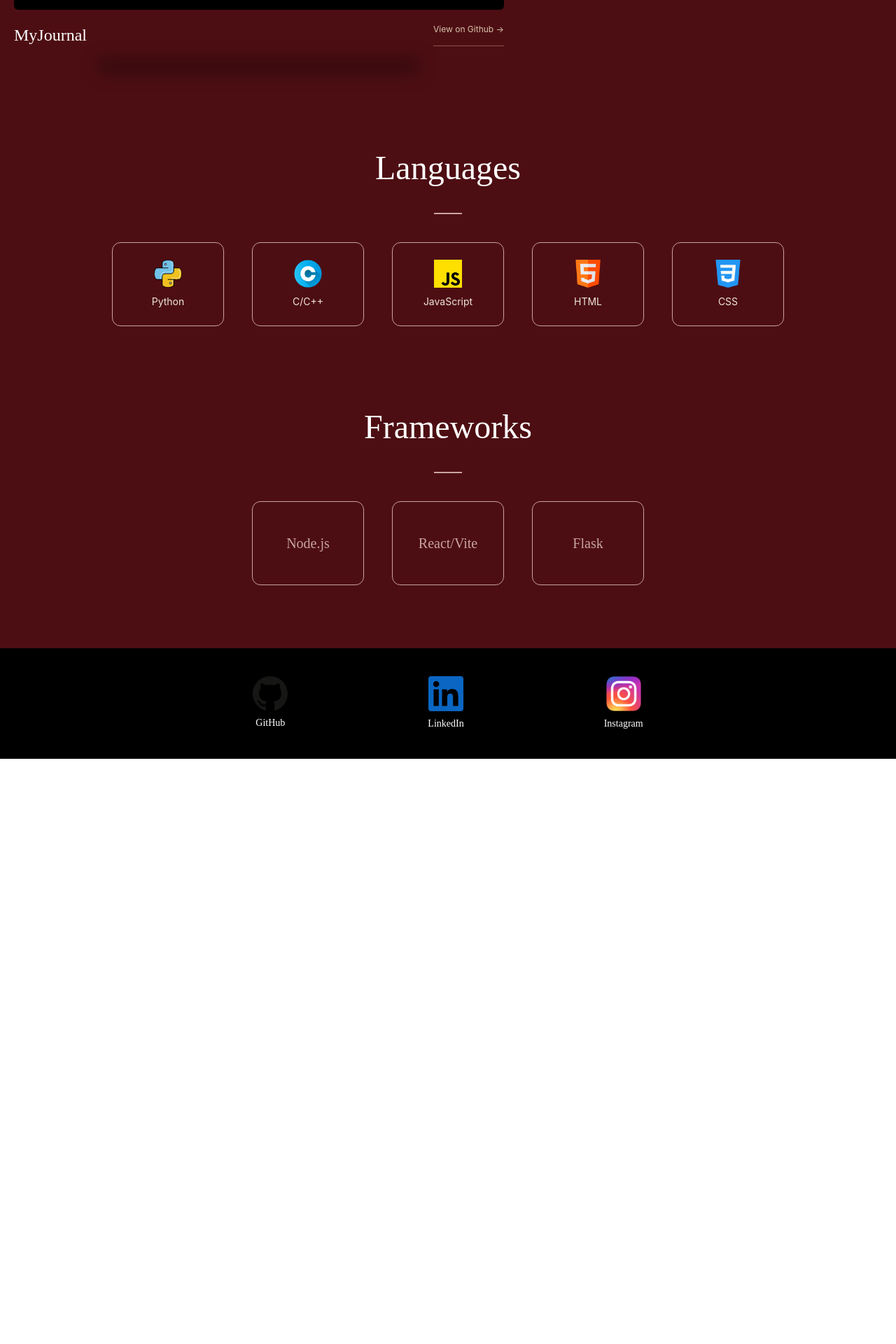
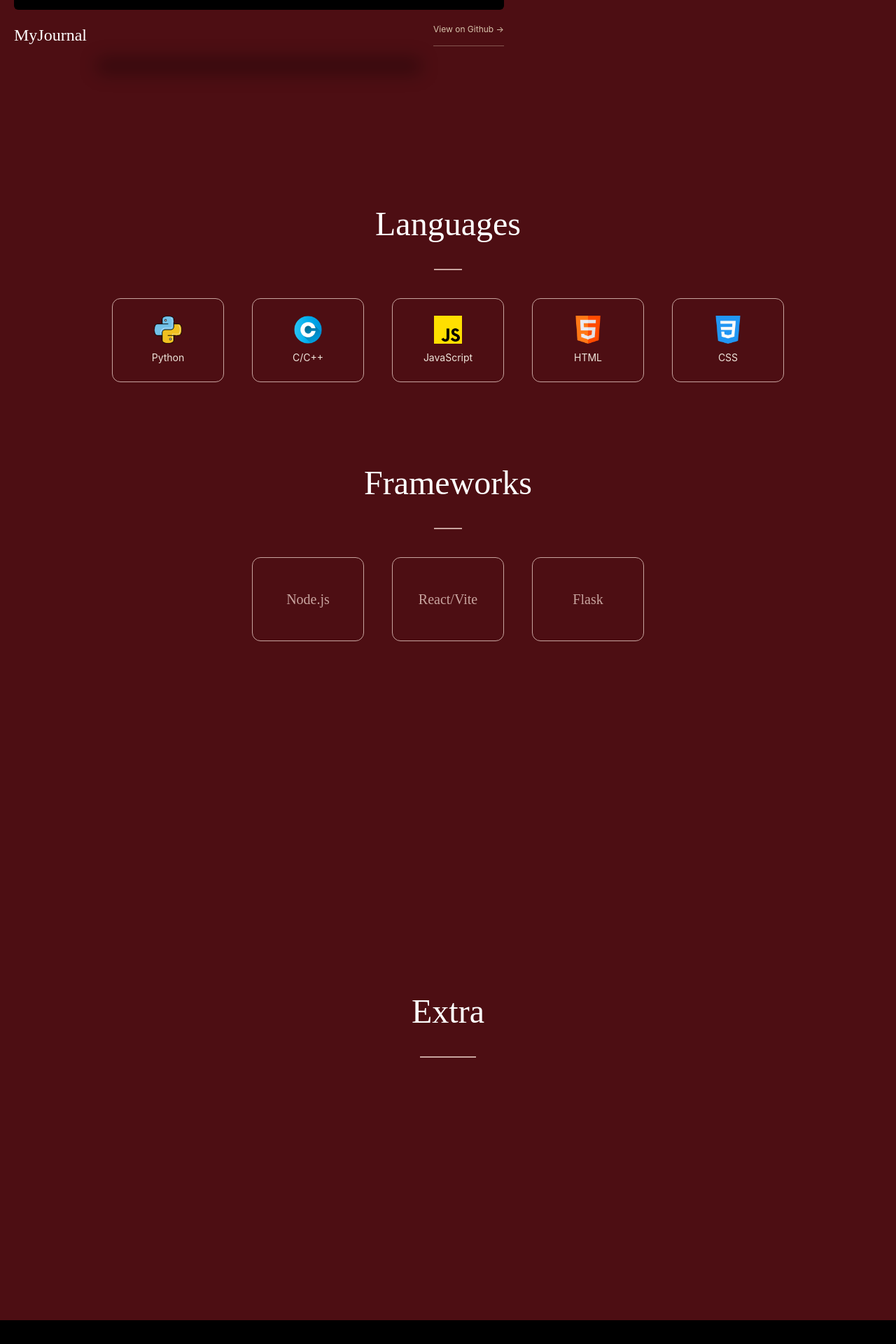
Before and after one commit to ptashi/portfolio4, a React app in the folder frontend/: page /dev in a window 1280 px wide. Shown: the part 2000-3920 px from the top of the page at 70% size. Before the commit the page ends 3084 px from the top, so only its background shows below. Built offline with nearby package versions, Linux system fonts and the light colour scheme; grey boxes are pictures that could not be loaded; the HTML template or start-up script is replaced by a standard one; a web font is replaced by a local one.

Commit message:
added some code for the extra infos ection (need to add pictures) and finsihed skills section

```diff
--- /dev/null
+++ b/frontend/src/components/dev/ExtraInfo.jsx
@@ -0,0 +1,25 @@
+export default function ExtraInfo() {
+    const info = [
+        {title: "DTC Intern @ Synchrony", src:"#", info: ""},
+        {title: "Yangkar Bhoeche", src:"#", info: ""},
+        {title: "Teaching", src:"#", info: ""},
+    ]
+    return (
+        <div className="extrainfosection flex flex-col flex-wrap justify-center items-center min-w-screen min-h-screen">
+            <div className="title text-white font-projectTitle text-5xl mb-10">
+                Extra
+            </div>
+            <div className="border-b-2 text-dustpink w-20 mb-10"></div>
+            {info.map((proj) => {
+                <div className="flex flex-wrap justify-between items-center">
+                    <img src={proj.src} alt={proj.title} className="w-100 h-50 rounded-2xl transform hover:scale-110 duration-300" />
+                    <div className="flex flex-col justify-center items-start">
+                        <div className="infotitle text-white font-projectTitle text-2xl mb-10">{proj.title}</div>
+                        <div className="infoParagraph text-md">{proj.info}</div>
+                    </div>
+                </div>
+
+            })}
+        </div>
+    )
+}
--- a/frontend/src/components/dev/Skills.jsx
+++ b/frontend/src/components/dev/Skills.jsx
@@ -14,15 +14,15 @@ export default function Skills() {
         { name: "Flask"},
     ];
     return (
-        <div className="min-w-screen min-h-screen flex flex-wrap flex-col items-center justify-center gap-30">
+        <div className="min-w-screen min-h-screen flex flex-wrap flex-col items-center justify-center gap-30 my-20">
             <div className="flex flex-col text-white justify-center items-center">
                 <div className="text-5xl mb-10 text-center font-projectTitle">
                     Languages
                 </div>
                 <div className="border-b-2 text-dustpink w-10 mb-10"></div>
-                <div className="flex flex-wrap mx-20 gap-10 text-dustpink text-sm items-center">
+                <div className="flex flex-wrap mx-20 gap-10 text-dustpink text-sm justify-center items-center">
                     {languages.map((lang) => (
-                        <div className="flex flex-col border-1 w-40 h-30 rounded-xl p-6 justify-between items-center">
+                        <div className="flex flex-col border-1 w-40 h-30 rounded-xl p-6 justify-between items-center transform hover:scale-110 duration-300">
                             <img src={lang.url} alt={lang.name} className="w-10 h-10" />
                             <div className="text-sm text-lace">{lang.name}</div>
                         </div>
@@ -36,7 +36,7 @@ export default function Skills() {
                 <div className="border-b-2 text-dustpink w-10 mb-10"></div>
                 <div className="flex flex-wrap mx-20 gap-10 text-dustpink text-sm justify-center items-center">
                     {frameworks.map((frames) => (
-                        <div className="flex flex-col border-1 w-40 h-30 rounded-xl p-6 justify-center items-center">
+                        <div className="flex flex-col border-1 w-40 h-30 rounded-xl p-6 justify-center items-center transform hover:scale-110 duration-300">
                             <div className="text-xl font-projectTitle">{frames.name}</div>
                         </div>
                     ))}
--- a/frontend/src/pages/DevPage.jsx
+++ b/frontend/src/pages/DevPage.jsx
@@ -3,6 +3,7 @@ import projectData from "../data/projectData";
 import AboutMe from "../components/dev/AboutMe"
 import InteractiveHeart from "../components/InteractiveHeart";
 import Skills from "../components/dev/Skills";
+import ExtraInfo from "../components/dev/ExtraInfo"
 
 
 export default function DevPage() {
@@ -12,6 +13,7 @@ export default function DevPage() {
             <AboutMe />
             <ProjectShowcase projects={projectData} />
             <Skills />
+            <ExtraInfo />
         </div>
     );
 }
```
